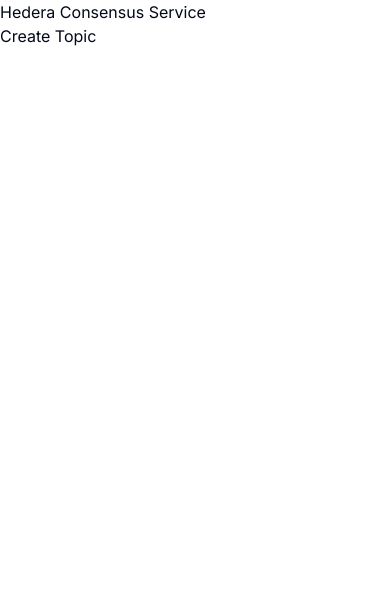
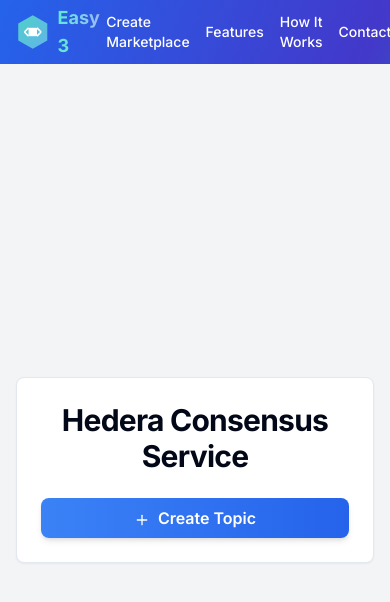
Before and after one commit to vishnu5104/Easy3, a Next.js app: page /hcs in a window 390 px wide. Shown: the top 602 px of the page. Built offline with nearby package versions, Linux system fonts and the light colour scheme.

Commit message:
HCS updated

```diff
--- a/src/app/api/create-topic/route.ts
+++ b/src/app/api/create-topic/route.ts
@@ -5,7 +5,10 @@
   try {
     const client = Client.forTestnet();
 
-    client.setOperator("", "");
+    client.setOperator(
+      "0.0.4835481",
+      "3030020100300706052b8104000a04220420f5a83c4caf5f77f77ae7bf84c639c8ee5c353f4dd344e6534972fe2afd57796e"
+    );
 
     const transaction = new TopicCreateTransaction();
     const submitTx = await transaction.execute(client);
@@ -16,9 +19,6 @@
     return NextResponse.json({ topicId });
   } catch (error) {
     console.error("Error creating topic:", error);
-    return NextResponse.json(
-      { error: "Error creating topic" },
-      { status: 500 }
-    );
+    return NextResponse.json({ error: error }, { status: 500 });
   }
 }
--- a/src/app/api/submit-message/route.ts
+++ b/src/app/api/submit-message/route.ts
@@ -13,7 +13,10 @@
 
     const client = Client.forTestnet();
 
-    client.setOperator("", "");
+    client.setOperator(
+      "0.0.4835481",
+      "3030020100300706052b8104000a04220420f5a83c4caf5f77f77ae7bf84c639c8ee5c353f4dd344e6534972fe2afd57796e"
+    );
 
     if (message) {
       const { status, transactionId } = await submitMessageToTopic(
--- a/src/app/hcs/page.tsx
+++ b/src/app/hcs/page.tsx
@@ -1,16 +1,21 @@
 "use client";
 
-import React, { useState } from "react";
+import { useState } from "react";
+import { Card, CardContent, CardHeader, CardTitle } from "@/components/ui/card";
+import { Input } from "@/components/ui/input";
+import { Textarea } from "@/components/ui/textarea";
+import { Loader2, Send, Plus, ExternalLink } from "lucide-react";
 
-const HedraCS = () => {
-  const [topicId, setTopicId] = useState(null);
-  const [loading, setLoading] = useState(false);
+export default function HedraCS() {
+  const [topicId, setTopicId] = useState<string | null>(null);
+  const [createTopicLoading, setCreateTopicLoading] = useState(false);
+  const [submitMessageLoading, setSubmitMessageLoading] = useState(false);
   const [message, setMessage] = useState("");
   const [messageStatus, setMessageStatus] = useState("");
   const [transactionId, setTransactionId] = useState("");
 
   const createTopic = async () => {
-    setLoading(true);
+    setCreateTopicLoading(true);
     try {
       const response = await fetch("/api/create-topic", {
         method: "POST",
@@ -25,17 +30,19 @@
         setTopicId(data.topicId);
       } else {
         console.error("Error creating topic:", data.error);
+        setMessageStatus(`Error creating topic: ${data.error}`);
       }
     } catch (error) {
       console.error("Error in request:", error);
+      setMessageStatus("Error in request. Please try again.");
     }
-    setLoading(false);
+    setCreateTopicLoading(false);
   };
 
   const submitMessage = async () => {
     if (!topicId || !message) return;
 
-    setLoading(true);
+    setSubmitMessageLoading(true);
     try {
       const response = await fetch("/api/submit-message", {
         method: "POST",
@@ -49,51 +56,114 @@
 
       if (response.ok) {
         setMessageStatus(`Message submission status: ${data.status}`);
-        setTransactionId(data.transactionId); // Store the transaction ID
+        setTransactionId(data.transactionId);
+        setMessage(""); // Clear the message input after successful submission
       } else {
         console.error("Error submitting message:", data.error);
+        setMessageStatus(`Error submitting message: ${data.error}`);
       }
     } catch (error) {
       console.error("Error in request:", error);
+      setMessageStatus("Error in request. Please try again.");
     }
-    setLoading(false);
+    setSubmitMessageLoading(false);
   };
 
   return (
-    <div>
-      <h1>Hedera Consensus Service</h1>
-      <button onClick={createTopic} disabled={loading}>
-        {loading ? "Creating Topic..." : "Create Topic"}
+    <div className="flex items-center justify-center min-h-screen bg-gray-100">
+      <div className="w-full max-w-2xl p-4">
+        <Card className="mb-8">
+          <CardHeader>
+            <CardTitle className="text-3xl font-bold text-center">
+              Hedera Consensus Service
+            </CardTitle>
+          </CardHeader>
+          <CardContent>
+            <button
+              onClick={createTopic}
+              disabled={createTopicLoading}
+              className="w-full py-2 px-4 bg-gradient-to-r from-blue-500 to-blue-600 text-white font-semibold rounded-lg shadow-md hover:from-blue-600 hover:to-blue-700 focus:outline-none focus:ring-2 focus:ring-blue-400 focus:ring-opacity-75 transition-colors duration-200 ease-in-out disabled:opacity-50 disabled:cursor-not-allowed"
+            >
+              {createTopicLoading ? (
+                <Loader2 className="inline-block mr-2 h-4 w-4 animate-spin" />
+              ) : (
+                <Plus className="inline-block mr-2 h-4 w-4" />
+              )}
+              {createTopicLoading ? "Creating Topic..." : "Create Topic"}
             </button>
+          </CardContent>
+        </Card>
 
         {topicId && (
+          <Card>
+            <CardHeader>
+              <CardTitle className="text-xl font-semibold">
+                Topic Created
+              </CardTitle>
+            </CardHeader>
+            <CardContent className="space-y-4">
               <div>
-          <h2>Topic Created:</h2>
-          <p>Topic ID: {topicId}</p>
-          <textarea
+                <label
+                  htmlFor="topicId"
+                  className="block text-sm font-medium text-gray-700 mb-1"
+                >
+                  Topic ID
+                </label>
+                <Input id="topicId" value={topicId} readOnly />
+              </div>
+              <div>
+                <label
+                  htmlFor="message"
+                  className="block text-sm font-medium text-gray-700 mb-1"
+                >
+                  Message
+                </label>
+                <Textarea
+                  id="message"
                   value={message}
                   onChange={(e) => setMessage(e.target.value)}
                   placeholder="Type your message here"
+                  rows={4}
                 />
-          <button onClick={submitMessage} disabled={loading}>
-            {loading ? "Submitting Message..." : "Submit Message"}
+              </div>
+              <button
+                onClick={submitMessage}
+                disabled={submitMessageLoading || !message}
+                className="w-full py-2 px-4 bg-gradient-to-r from-blue-500 to-blue-600 text-white font-semibold rounded-lg shadow-md hover:from-blue-600 hover:to-blue-700 focus:outline-none focus:ring-2 focus:ring-blue-400 focus:ring-opacity-75 transition-colors duration-200 ease-in-out disabled:opacity-50 disabled:cursor-not-allowed"
+              >
+                {submitMessageLoading ? (
+                  <Loader2 className="inline-block mr-2 h-4 w-4 animate-spin" />
+                ) : (
+                  <Send className="inline-block mr-2 h-4 w-4" />
+                )}
+                {submitMessageLoading
+                  ? "Submitting Message..."
+                  : "Submit Message"}
               </button>
-          {messageStatus && <p>{messageStatus}</p>}
+              {messageStatus && (
+                <p className="text-sm text-green-600 mt-2">{messageStatus}</p>
+              )}
               {transactionId && (
-            <div>
-              <h3>Transaction ID:</h3>
-              <p>{transactionId}</p>
-
-              <p>
-                View Here Transaction{" "}
-                {`https://explorer.arkhia.io/testnet/transaction/${transactionId}`}
-              </p>
+                <div className="mt-4 p-4 bg-gray-100 rounded-md">
+                  <h3 className="text-lg font-semibold mb-2">
+                    Transaction ID:
+                  </h3>
+                  <p className="text-sm break-all mb-2">{transactionId}</p>
+                  <a
+                    href={`https://explorer.arkhia.io/testnet/transaction/${transactionId}`}
+                    target="_blank"
+                    rel="noopener noreferrer"
+                    className="text-blue-600 hover:underline flex items-center"
+                  >
+                    View Transaction
+                    <ExternalLink className="inline-block ml-1 h-4 w-4" />
+                  </a>
                 </div>
               )}
-        </div>
+            </CardContent>
+          </Card>
         )}
       </div>
+    </div>
   );
-};
-
-export default HedraCS;
+}
--- a/src/app/layout.tsx
+++ b/src/app/layout.tsx
@@ -1,6 +1,7 @@
 import type { Metadata } from "next";
 import { Inter } from "next/font/google";
 import "./globals.css";
+import Header from "@/components/Header";
 
 const inter = Inter({ subsets: ["latin"] });
 
@@ -16,7 +17,12 @@
 }>) {
   return (
     <html lang="en">
-      <body className={inter.className}>{children}</body>
+      <body
+        className={`${inter.className} bg-gradient-to-br from-blue-600 via-indigo-700 to-teal-500`}
+      >
+        <Header />
+        {children}
+      </body>
     </html>
   );
 }
--- a/src/app/page.tsx
+++ b/src/app/page.tsx
@@ -7,50 +7,8 @@
 import { Tabs, TabsContent, TabsList, TabsTrigger } from "@/components/ui/tabs";
 import { ArrowRight, Box, Zap, Globe, Wallet } from "lucide-react";
 import Link from "next/link";
+import Header from "@/components/Header";
 
-const Logo = () => (
-  <svg
-    className="h-10 w-10"
-    viewBox="0 0 40 40"
-    fill="none"
-    xmlns="http://www.w3.org/2000/svg"
-  >
-    <path
-      d="M20 0L37.3205 10V30L20 40L2.67949 30V10L20 0Z"
-      fill="url(#logo-gradient)"
-    />
-    <path d="M15 15H25V25H15V15Z" fill="white" />
-    <path
-      d="M10 20L15 15M25 15L30 20M30 20L25 25M15 25L10 20"
-      stroke="white"
-      strokeWidth="2"
-    />
-    <text
-      x="20"
-      y="22"
-      fontFamily="Arial"
-      fontSize="8"
-      fill="white"
-      textAnchor="middle"
-      dominantBaseline="middle"
-    >
-      E3
-    </text>
-    <defs>
-      <linearGradient
-        id="logo-gradient"
-        x1="0"
-        y1="0"
-        x2="40"
-        y2="40"
-        gradientUnits="userSpaceOnUse"
-      >
-        <stop stopColor="#4FD1C5" />
-        <stop offset="1" stopColor="#63B3ED" />
-      </linearGradient>
-    </defs>
-  </svg>
-);
 function AwesomeE3Design() {
   const canvasRef = useRef<HTMLCanvasElement>(null);
   const controls = useAnimation();
@@ -160,9 +118,9 @@
 }
 
 export default function Home() {
+  const [isScrolled, setIsScrolled] = useState(false);
   const [activeTab, setActiveTab] = useState("art");
   const [isAnimating, setIsAnimating] = useState(false);
-  const [isScrolled, setIsScrolled] = useState(false);
 
   useEffect(() => {
     setIsAnimating(true);
@@ -181,50 +139,6 @@
 
   return (
     <div className="flex flex-col min-h-screen bg-gradient-to-br from-blue-600 via-indigo-700 to-teal-500">
-      <header
-        className={`px-4 lg:px-6 h-16 flex items-center transition-all duration-300 sticky top-0 z-50 ${
-          isScrolled
-            ? "bg-gradient-to-r from-blue-900/90 to-indigo-900/90 backdrop-blur-md shadow-lg"
-            : "bg-transparent"
-        }`}
-      >
-        <a className="flex items-center justify-center" href="#">
-          <Logo />
-          <span className="ml-2 text-lg font-bold text-transparent bg-clip-text bg-gradient-to-r from-teal-300 to-indigo-300">
-            Easy 3
-          </span>
-        </a>
-        <nav className="ml-auto flex items-center gap-4 sm:gap-6">
-          <Link
-            href="/create-marketplace"
-            className="text-sm font-medium text-white hover:text-teal-300 transition-colors"
-          >
-            Create Marketplace
-          </Link>
-          <Link
-            href="#features"
-            className="text-sm font-medium text-white hover:text-teal-300 transition-colors"
-          >
-            Features
-          </Link>
-          <Link
-            href="#how-it-works"
-            className="text-sm font-medium text-white hover:text-teal-300 transition-colors"
-          >
-            How It Works
-          </Link>
-          <Link
-            href="#contact"
-            className="text-sm font-medium text-white hover:text-teal-300 transition-colors"
-          >
-            Contact
-          </Link>
-          <Button className="hidden sm:flex items-center gap-2 bg-gradient-to-r from-blue-500 to-teal-400 hover:from-blue-600 hover:to-teal-500 text-white transition-all duration-300 ease-in-out transform hover:scale-105">
-            <Wallet className="h-4 w-4" />
-            Connect Wallet
-          </Button>
-        </nav>
-      </header>
       <main className="flex-1">
         <AwesomeE3Design />
         <section id="showcase" className="w-full py-12 md:py-24 lg:py-32">
--- /dev/null
+++ b/src/components/Header.tsx
@@ -0,0 +1,101 @@
+"use client";
+
+import React, { useState } from "react";
+import { Button } from "./ui/button";
+import { Wallet } from "lucide-react";
+import Link from "next/link";
+
+const Header = () => {
+  const [isScrolled, setIsScrolled] = useState(false);
+  const Logo = () => (
+    <svg
+      className="h-10 w-10"
+      viewBox="0 0 40 40"
+      fill="none"
+      xmlns="http://www.w3.org/2000/svg"
+    >
+      <path
+        d="M20 0L37.3205 10V30L20 40L2.67949 30V10L20 0Z"
+        fill="url(#logo-gradient)"
+      />
+      <path d="M15 15H25V25H15V15Z" fill="white" />
+      <path
+        d="M10 20L15 15M25 15L30 20M30 20L25 25M15 25L10 20"
+        stroke="white"
+        strokeWidth="2"
+      />
+      <text
+        x="20"
+        y="22"
+        fontFamily="Arial"
+        fontSize="8"
+        fill="white"
+        textAnchor="middle"
+        dominantBaseline="middle"
+      >
+        E3
+      </text>
+      <defs>
+        <linearGradient
+          id="logo-gradient"
+          x1="0"
+          y1="0"
+          x2="40"
+          y2="40"
+          gradientUnits="userSpaceOnUse"
+        >
+          <stop stopColor="#4FD1C5" />
+          <stop offset="1" stopColor="#63B3ED" />
+        </linearGradient>
+      </defs>
+    </svg>
+  );
+  return (
+    <header
+      className={`px-4 lg:px-6 h-16 flex items-center transition-all duration-300 sticky top-0 z-50 ${
+        isScrolled
+          ? "bg-gradient-to-r from-blue-900/90 to-indigo-900/90 backdrop-blur-md shadow-lg"
+          : "bg-transparent"
+      }`}
+    >
+      <a className="flex items-center justify-center" href="#">
+        <Logo />
+        <span className="ml-2 text-lg font-bold text-transparent bg-clip-text bg-gradient-to-r from-teal-300 to-indigo-300">
+          Easy 3
+        </span>
+      </a>
+      <nav className="ml-auto flex items-center gap-4 sm:gap-6">
+        <Link
+          href="/create-marketplace"
+          className="text-sm font-medium text-white hover:text-teal-300 transition-colors"
+        >
+          Create Marketplace
+        </Link>
+        <Link
+          href="#features"
+          className="text-sm font-medium text-white hover:text-teal-300 transition-colors"
+        >
+          Features
+        </Link>
+        <Link
+          href="#how-it-works"
+          className="text-sm font-medium text-white hover:text-teal-300 transition-colors"
+        >
+          How It Works
+        </Link>
+        <Link
+          href="#contact"
+          className="text-sm font-medium text-white hover:text-teal-300 transition-colors"
+        >
+          Contact
+        </Link>
+        <Button className="hidden sm:flex items-center gap-2 bg-gradient-to-r from-blue-500 to-teal-400 hover:from-blue-600 hover:to-teal-500 text-white transition-all duration-300 ease-in-out transform hover:scale-105">
+          <Wallet className="h-4 w-4" />
+          Connect Wallet
+        </Button>
+      </nav>
+    </header>
+  );
+};
+
+export default Header;
```
Also changed, not shown: src/app/globals.css (line endings or trailing spaces). Lines whose indentation alone changed are shown as unchanged.
